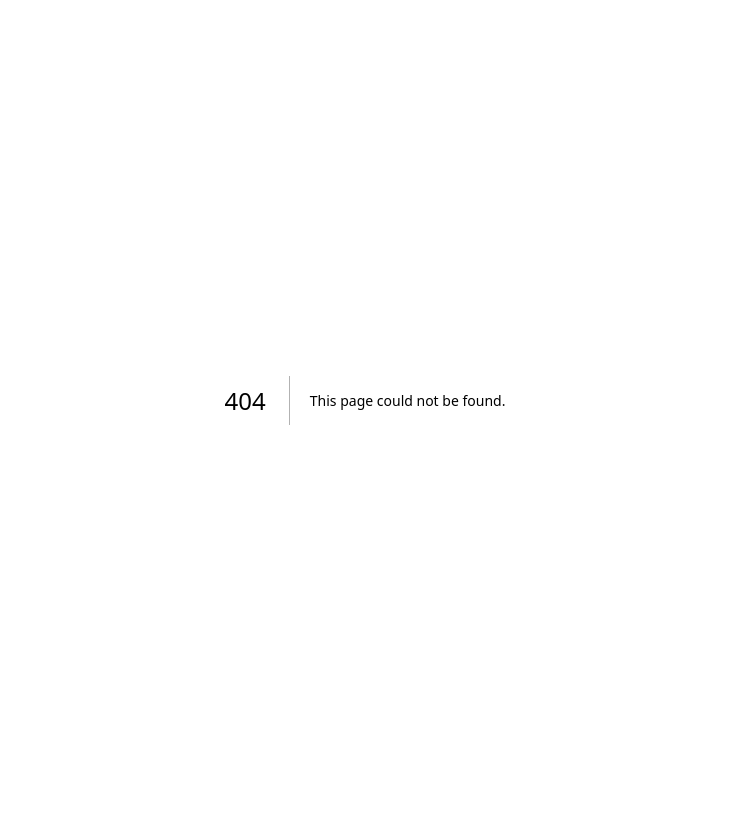
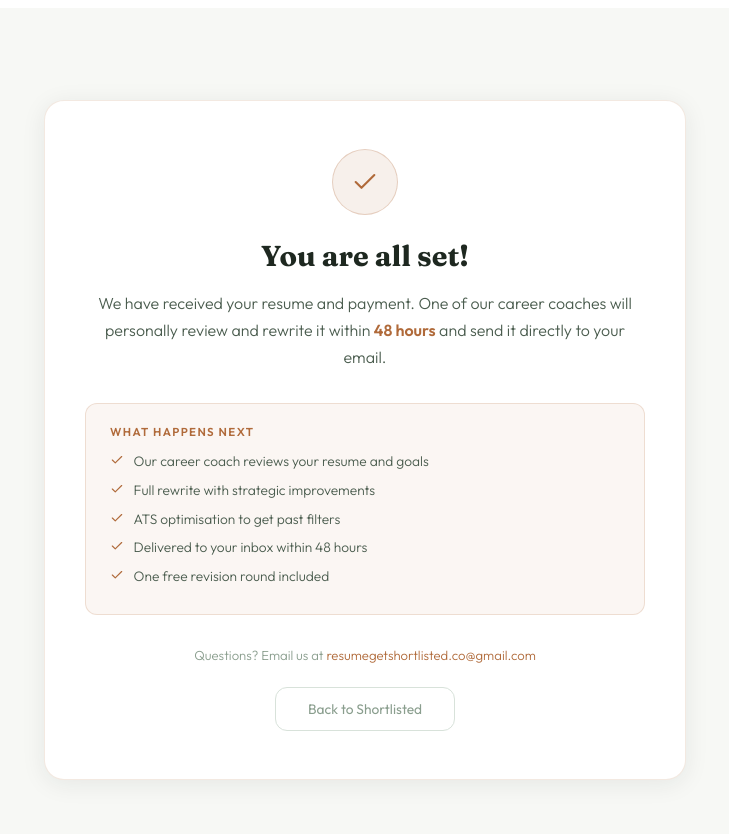
Before and after one commit to resumegetshortlistedco-spec/Shortlisted-Real, a Next.js app: page /confirmed in a window 1280 px wide. Before the commit this address had no page. Shown: the top 834 px of the page, without its empty margins (275-1004 px from the left). Before the commit the page ends 800 px from the top, so only its background shows below. Built offline with nearby package versions, Linux system fonts and the light colour scheme.

Commit message:
add confirmed page and email route

```diff
--- /dev/null
+++ b/app/api/send-review-email/route.js
@@ -0,0 +1,20 @@
+export async function POST(request) {
+  try {
+    const { humanData, sessionId } = await request.json();
+    if (!humanData?.name || !humanData?.email || !humanData?.resume) {
+      return Response.json({ error: "Missing required fields" }, { status: 400 });
+    }
+    const emailBody = `New Human Review Request\n========================\nStripe Session: ${sessionId || "unknown"}\n\nCustomer Name: ${humanData.name}\nCustomer Email: ${humanData.email}\n\nResume:\n-------\n${humanData.resume}\n\n${humanData.context ? "Additional Context:\n-------\n" + humanData.context : "No additional context provided."}`.trim();
+    const res = await fetch("https://api.resend.com/emails", {
+      method: "POST",
+      headers: { "Content-Type": "application/json", "Authorization": `Bearer ${process.env.RESEND_API_KEY}` },
+      body: JSON.stringify({ from: "Shortlisted <onboarding@resend.dev>", to: ["resumegetshortlisted.co@gmail.com"], subject: `New Human Review Request — ${humanData.name}`, text: emailBody }),
+    });
+    const data = await res.json();
+    if (!res.ok) { console.error("Resend error:", data); return Response.json({ error: "Failed to send email" }, { status: 500 }); }
+    return Response.json({ success: true });
+  } catch (err) {
+    console.error("Email route error:", err);
+    return Response.json({ error: err.message }, { status: 500 });
+  }
+}
--- /dev/null
+++ b/app/confirmed/page.js
@@ -0,0 +1,55 @@
+"use client";
+import { Suspense } from "react";
+import { useEffect } from "react";
+import { useSearchParams } from "next/navigation";
+
+function ConfirmedInner() {
+  const params = useSearchParams();
+
+  useEffect(() => {
+    const sessionId = params.get("session_id");
+    if (sessionId) {
+      window.history.replaceState({}, "", "/confirmed");
+      try {
+        const pending = JSON.parse(localStorage.getItem("shortlisted:pending") || "null");
+        if (pending?.humanData) {
+          fetch("/api/send-review-email", {
+            method: "POST",
+            headers: { "Content-Type": "application/json" },
+            body: JSON.stringify({ humanData: pending.humanData, sessionId }),
+          }).catch(e => console.error("Email error:", e));
+          localStorage.removeItem("shortlisted:pending");
+        }
+        localStorage.setItem("shortlisted:paid", JSON.stringify({ type: "human", paidAt: new Date().toISOString(), sessionId }));
+      } catch(e) {}
+    }
+  }, []);
+
+  return (
+    <div style={{minHeight:"100vh",background:"#f7f8f5",fontFamily:"'Outfit', sans-serif",display:"flex",alignItems:"center",justifyContent:"center",padding:"2rem"}}>
+      <link href="https://fonts.googleapis.com/css2?family=Fraunces:wght@300;500;700&family=Outfit:wght@300;400;500;600&display=swap" rel="stylesheet" />
+      <div style={{maxWidth:560,width:"100%",background:"white",borderRadius:20,padding:"3rem 2.5rem",textAlign:"center",boxShadow:"0 4px 24px rgba(30,40,32,0.08)",border:"1.5px solid rgba(176,106,58,0.15)"}}>
+        <div style={{width:64,height:64,borderRadius:"50%",background:"rgba(176,106,58,0.1)",border:"1.5px solid rgba(176,106,58,0.25)",display:"flex",alignItems:"center",justifyContent:"center",margin:"0 auto 1.5rem"}}>
+          <svg width="28" height="28" viewBox="0 0 24 24" fill="none" stroke="#b06a3a" strokeWidth="1.8" strokeLinecap="round" strokeLinejoin="round"><polyline points="20 6 9 17 4 12"/></svg>
+        </div>
+        <div style={{fontFamily:"'Fraunces', serif",fontSize:"1.8rem",fontWeight:700,color:"#1e2820",marginBottom:"0.75rem",lineHeight:1.2}}>You are all set!</div>
+        <p style={{fontSize:"1rem",color:"#4a5c4e",fontWeight:300,lineHeight:1.7,marginBottom:"2rem"}}>We have received your resume and payment. One of our career coaches will personally review and rewrite it within <strong style={{fontWeight:600,color:"#b06a3a"}}>48 hours</strong> and send it directly to your email.</p>
+        <div style={{background:"rgba(176,106,58,0.06)",border:"1.5px solid rgba(176,106,58,0.18)",borderRadius:12,padding:"1.2rem 1.5rem",marginBottom:"2rem",textAlign:"left"}}>
+          <div style={{fontSize:"0.72rem",fontWeight:700,letterSpacing:"0.12em",textTransform:"uppercase",color:"#b06a3a",marginBottom:"0.8rem"}}>What happens next</div>
+          {["Our career coach reviews your resume and goals","Full rewrite with strategic improvements","ATS optimisation to get past filters","Delivered to your inbox within 48 hours","One free revision round included"].map((step,i) => (
+            <div key={i} style={{display:"flex",alignItems:"flex-start",gap:"0.6rem",marginBottom:"0.5rem"}}>
+              <svg width="14" height="14" viewBox="0 0 24 24" fill="none" stroke="#b06a3a" strokeWidth="2" strokeLinecap="round" strokeLinejoin="round" style={{flexShrink:0,marginTop:2}}><polyline points="20 6 9 17 4 12"/></svg>
+              <span style={{fontSize:"0.86rem",color:"#4a5c4e",fontWeight:300,lineHeight:1.5}}>{step}</span>
+            </div>
+          ))}
+        </div>
+        <p style={{fontSize:"0.82rem",color:"#8a9e8e",fontWeight:300,marginBottom:"1.5rem"}}>Questions? Email us at <a href="mailto:resumegetshortlisted.co@gmail.com" style={{color:"#b06a3a",textDecoration:"none"}}>resumegetshortlisted.co@gmail.com</a></p>
+        <a href="/" style={{display:"inline-block",padding:"0.75rem 2rem",background:"none",border:"1.5px solid #d8e2da",borderRadius:12,color:"#8a9e8e",fontSize:"0.86rem",fontFamily:"'Outfit', sans-serif",textDecoration:"none"}}>Back to Shortlisted</a>
+      </div>
+    </div>
+  );
+}
+
+export default function ConfirmedPage() {
+  return <Suspense><ConfirmedInner /></Suspense>;
+}
```
